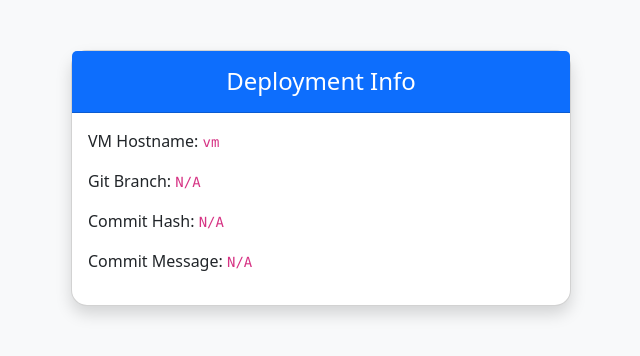
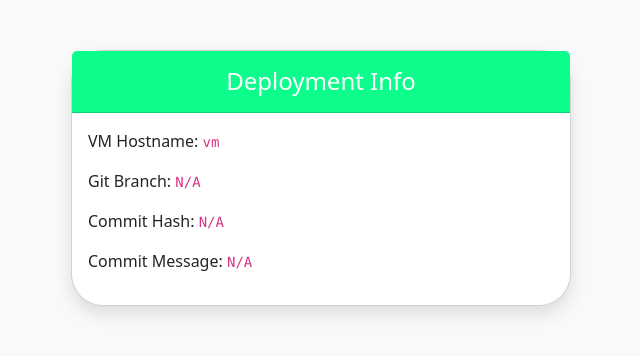
Before and after one commit to imnasim31415/vm-web-app, a Flask app: page / in a window 1280 px wide. Shown: the top 356 px of the page, without its empty margins (319-959 px from the left). Run offline with Flask 3, Linux system fonts and the light colour scheme.

Commit message:
css changed

```diff
--- a/templates/index.html
+++ b/templates/index.html
@@ -18,11 +18,11 @@
       .card {
         max-width: 500px;
         margin: 50px auto;
-        border-radius: 1rem;
-        box-shadow: 0 0.5rem 1rem rgba(0, 0, 0, 0.15);
+        border-radius: 2rem;
+        box-shadow: 0 0.5rem 1rem rgba(75, 70, 70, 0.15);
       }
       .card-header {
-        background-color: #0d6efd;
+        background-color: #0dfd8d;
         color: white;
         border-top-left-radius: 1rem;
         border-top-right-radius: 1rem;
```
